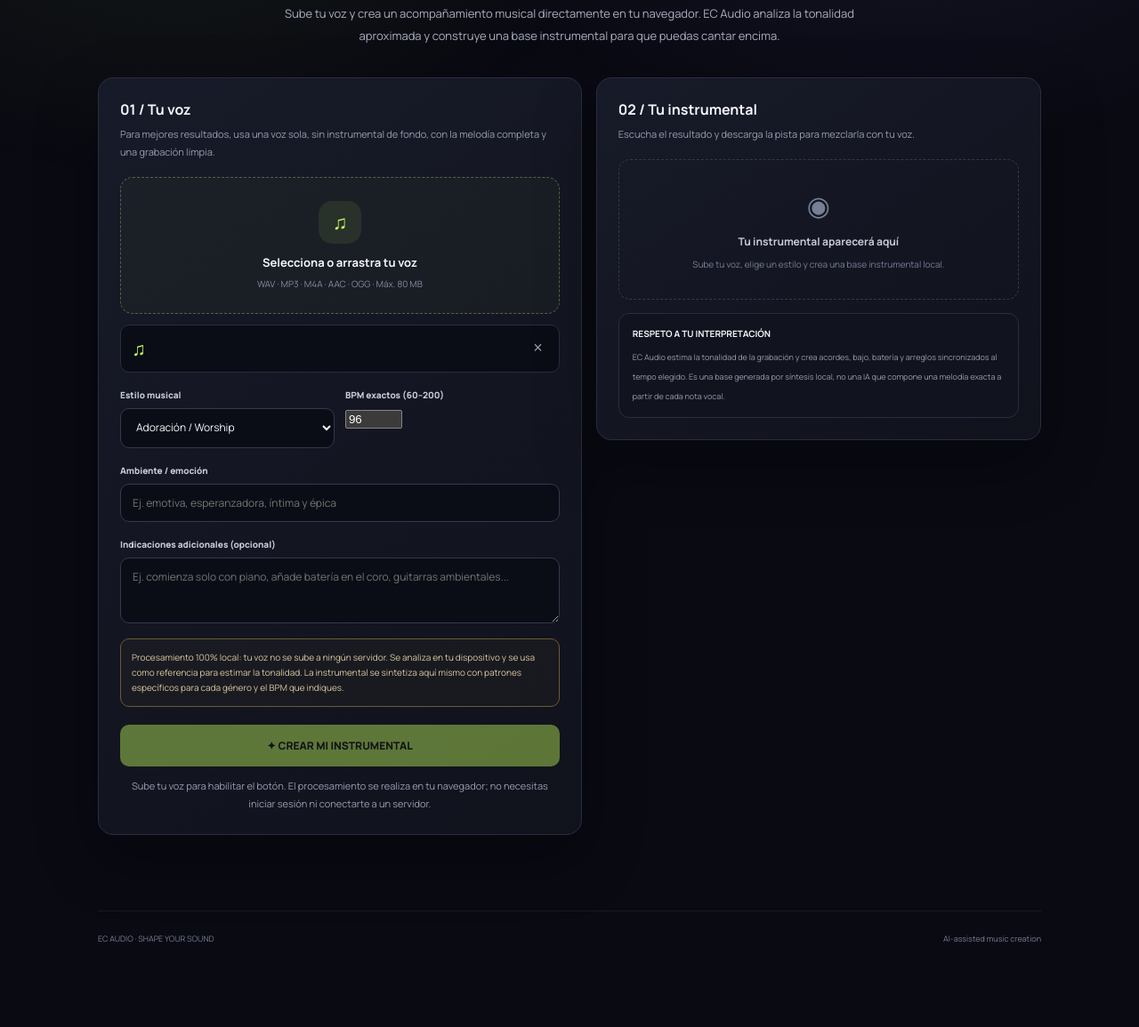
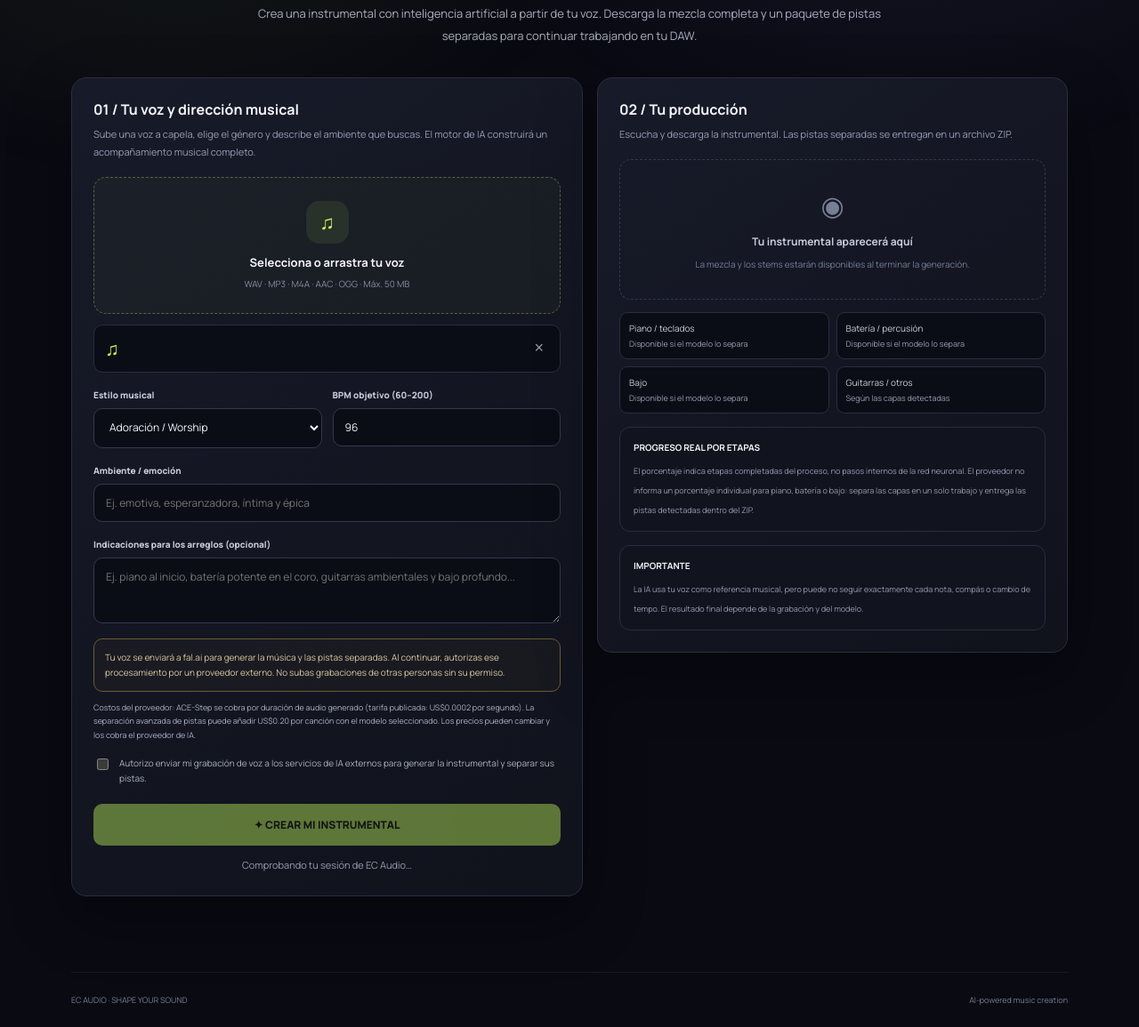
Before and after one commit to LocutorCM/EC-Audio-Hub, a plain HTML site: page docs/instrumental.html in a window 1280 px wide. Shown: the part 243-1398 px from the top of the page at 89% size. Before the commit the page ends 1329 px from the top, so only its background shows below. Drawn offline with nearby package versions, Linux system fonts and the light colour scheme.

Commit message:
Redesign instrumental studio for cloud AI generation and separated stems

```diff
--- a/docs/instrumental.html
+++ b/docs/instrumental.html
@@ -2,22 +2,22 @@
 <html lang="es">
 <head>
 <meta charset="utf-8"><meta name="viewport" content="width=device-width,initial-scale=1"><meta name="theme-color" content="#090a12">
-<meta name="description" content="EC AI Instrumental Creator — crea acompañamientos instrumentales a partir de tu voz.">
-<title>EC AI Instrumental Creator — EC Audio</title>
+<meta name="description" content="EC Audio AI Instrumental Studio — crea instrumentales con IA y descarga pistas separadas.">
+<title>EC AI Instrumental Studio — EC Audio</title>
 <link rel="preconnect" href="https://fonts.googleapis.com"><link rel="preconnect" href="https://fonts.gstatic.com" crossorigin><link href="https://fonts.googleapis.com/css2?family=DM+Mono:wght@400;500&family=Manrope:wght@400;500;600;700;800&display=swap" rel="stylesheet">
 <style>
 :root{color-scheme:dark;--bg:#090a12;--surface:#11131e;--line:#292d40;--text:#f5f6fb;--muted:#969caf;--lime:#c7ff5e;--violet:#a58bff;--cyan:#73e5ef}
-*{box-sizing:border-box}body{margin:0;background:var(--bg);color:var(--text);font-family:Manrope,system-ui,sans-serif}a{color:inherit;text-decoration:none}.wrap{width:min(1060px,calc(100% - 40px));margin:auto}
+*{box-sizing:border-box}body{margin:0;background:var(--bg);color:var(--text);font-family:Manrope,system-ui,sans-serif}a{color:inherit;text-decoration:none}.wrap{width:min(1120px,calc(100% - 40px));margin:auto}
 body:before{content:"";position:fixed;inset:0;pointer-events:none;background:radial-gradient(ellipse at 80% 0%,#a58bff1b,transparent 38%),radial-gradient(ellipse at 15% 20%,#c7ff5e0d,transparent 32%);z-index:-1}
 header{height:78px;display:flex;align-items:center;justify-content:space-between;border-bottom:1px solid #ffffff12}.brand{display:flex;align-items:center;gap:11px;font-size:13px;font-weight:800;letter-spacing:.18em}.logo{width:37px;height:37px;border-radius:11px;display:grid;place-items:center;background:var(--lime);color:#11150a;font-weight:900}.back{font-size:11px;color:#b7bbca}.back:hover{color:var(--lime)}
-main{padding:58px 0 85px}.hero{text-align:center;margin-bottom:35px}.eyebrow{color:var(--lime);font:10px "DM Mono",monospace;letter-spacing:.2em;text-transform:uppercase}.hero h1{font-size:clamp(38px,7vw,65px);letter-spacing:-.075em;line-height:1;margin:16px 0}.hero h1 span{color:var(--lime)}.hero p{max-width:660px;margin:auto;color:#a9aec0;font-size:13px;line-height:1.9}
+main{padding:58px 0 85px}.hero{text-align:center;margin-bottom:35px}.eyebrow{color:var(--lime);font:10px "DM Mono",monospace;letter-spacing:.2em;text-transform:uppercase}.hero h1{font-size:clamp(38px,7vw,65px);letter-spacing:-.075em;line-height:1;margin:16px 0}.hero h1 span{color:var(--lime)}.hero p{max-width:720px;margin:auto;color:#a9aec0;font-size:13px;line-height:1.9}
 .layout{display:grid;grid-template-columns:1fr .92fr;gap:16px;align-items:start}.panel{border:1px solid var(--line);border-radius:17px;background:linear-gradient(145deg,#171a28,#10121c);padding:24px;box-shadow:0 25px 70px #0004}.panel h2{font-size:16px;margin:0 0 7px}.muted{color:var(--muted);font-size:11px;line-height:1.8;margin:0 0 18px}
 .drop{display:block;border:1px dashed #596044;border-radius:14px;background:#c7ff5e08;padding:26px 17px;text-align:center;cursor:pointer;transition:.2s}.drop.drag{border-color:var(--lime);background:#c7ff5e14}.upload-icon{width:48px;height:48px;border-radius:15px;margin:0 auto 12px;display:grid;place-items:center;background:#c7ff5e15;color:var(--lime);font-size:22px}.drop strong{display:block;font-size:13px}.drop span{display:block;color:#858ca1;font-size:10px;margin-top:8px}.drop input{display:none}
 .file{display:flex;align-items:center;gap:12px;padding:12px;border:1px solid var(--line);border-radius:10px;margin-top:12px;background:#0b0d16}.filemeta{min-width:0;flex:1}.filemeta b{display:block;font-size:11px;overflow:hidden;text-overflow:ellipsis;white-space:nowrap}.filemeta small{color:var(--muted);font-size:9px}.remove{border:0;background:transparent;color:#969caf;font-size:18px;cursor:pointer}
-audio{width:100%;height:40px;margin-top:12px}label.field{display:block;font-size:10px;font-weight:800;color:#c8ccda;margin:18px 0 8px}select,input[type=text],textarea{width:100%;padding:12px 13px;border:1px solid #34384e;border-radius:10px;background:#0b0d16;color:#f5f6fb;font:12px Manrope,sans-serif;outline:none}select:focus,input:focus,textarea:focus{border-color:var(--lime)}textarea{min-height:74px;resize:vertical}.row{display:grid;grid-template-columns:1fr 1fr;gap:12px}.primary{width:100%;border:0;border-radius:10px;background:var(--lime);color:#11150a;font:800 12px Manrope,sans-serif;padding:15px;margin-top:20px;cursor:pointer}.primary:disabled{opacity:.42;cursor:not-allowed}
-.consent{display:flex;gap:9px;align-items:flex-start;margin-top:16px;color:#aab0c2;font-size:10px;line-height:1.7}.consent input{accent-color:var(--lime);margin-top:3px}.notice{margin-top:12px;padding:12px;border:1px solid #6c5b32;border-radius:10px;background:#6c5b3212;color:#d7c99e;font-size:10px;line-height:1.7}
-.status{display:none;margin-top:16px;padding:13px;border:1px solid var(--line);border-radius:10px;background:#0b0d16}.status.show{display:block}.statushead{display:flex;justify-content:space-between;gap:12px;font-size:10px}.statushead b{color:var(--lime)}.progress{height:5px;background:#292d40;border-radius:8px;margin-top:11px;overflow:hidden}.progress i{display:block;height:100%;width:0;background:var(--lime);transition:width .2s}
-.error{display:none;margin-top:13px;padding:12px;border:1px solid #743f4b;border-radius:10px;background:#391c261a;color:#ffabb7;font-size:10px;line-height:1.6}.error.show{display:block}.result{border:1px dashed #34384e;border-radius:13px;padding:30px 17px;text-align:center;color:#777f94}.result b{display:block;color:#c8ccda;font-size:12px}.result span{display:block;font-size:10px;line-height:1.8;margin-top:8px}.result.ready{border-style:solid;border-color:#c7ff5e55;background:#c7ff5e08}.download{display:none;align-items:center;justify-content:center;width:100%;padding:13px;border:1px solid #c7ff5e66;border-radius:10px;color:var(--lime);font-size:11px;font-weight:800;margin-top:12px}.download.show{display:flex}.tip{border:1px solid var(--line);border-radius:12px;padding:15px;background:#11131e;margin-top:15px}.tip b{font-size:10px;display:block;margin-bottom:6px}.tip span{font-size:9px;line-height:1.7;color:var(--muted)}
+audio{width:100%;height:40px;margin-top:12px}label.field{display:block;font-size:10px;font-weight:800;color:#c8ccda;margin:18px 0 8px}select,input[type=text],input[type=number],textarea{width:100%;padding:12px 13px;border:1px solid #34384e;border-radius:10px;background:#0b0d16;color:#f5f6fb;font:12px Manrope,sans-serif;outline:none}select:focus,input:focus,textarea:focus{border-color:var(--lime)}textarea{min-height:74px;resize:vertical}.row{display:grid;grid-template-columns:1fr 1fr;gap:12px}.primary{width:100%;border:0;border-radius:10px;background:var(--lime);color:#11150a;font:800 12px Manrope,sans-serif;padding:15px;margin-top:20px;cursor:pointer}.primary:disabled{opacity:.42;cursor:not-allowed}
+.consent{display:flex;gap:9px;align-items:flex-start;margin-top:16px;color:#aab0c2;font-size:10px;line-height:1.7}.consent input{accent-color:var(--lime);margin-top:3px;flex:0 0 auto}.notice{margin-top:12px;padding:12px;border:1px solid #6c5b32;border-radius:10px;background:#6c5b3212;color:#d7c99e;font-size:10px;line-height:1.7}.cost{margin-top:10px;color:#aab0c2;font-size:9px;line-height:1.7}
+.status{display:none;margin-top:16px;padding:15px;border:1px solid var(--line);border-radius:10px;background:#0b0d16}.status.show{display:block}.statushead{display:flex;justify-content:space-between;gap:12px;font-size:10px}.statushead b{color:var(--lime)}.progress{height:5px;background:#292d40;border-radius:8px;margin-top:11px;overflow:hidden}.progress i{display:block;height:100%;width:0;background:var(--lime);transition:width .4s}.stage-list{display:grid;gap:8px;margin-top:15px}.stage{display:flex;align-items:flex-start;gap:9px;color:#777f94;font-size:10px;line-height:1.6}.stage .dot{width:7px;height:7px;border-radius:50%;background:#42485d;margin-top:4px;flex:0 0 auto}.stage.active{color:#f5f6fb}.stage.active .dot{background:var(--lime);box-shadow:0 0 12px #c7ff5e88}.stage.done{color:#c7ff5e}.stage.done .dot{background:var(--lime)}
+.error{display:none;margin-top:13px;padding:12px;border:1px solid #743f4b;border-radius:10px;background:#391c261a;color:#ffabb7;font-size:10px;line-height:1.6}.error.show{display:block}.result{border:1px dashed #34384e;border-radius:13px;padding:30px 17px;text-align:center;color:#777f94}.result b{display:block;color:#c8ccda;font-size:12px}.result span{display:block;font-size:10px;line-height:1.8;margin-top:8px}.result.ready{border-style:solid;border-color:#c7ff5e55;background:#c7ff5e08}.download{display:none;align-items:center;justify-content:center;width:100%;padding:13px;border:1px solid #c7ff5e66;border-radius:10px;color:var(--lime);font-size:11px;font-weight:800;margin-top:12px}.download.show{display:flex}.download.secondary{border-color:#a58bff66;color:#c4b4ff}.tip{border:1px solid var(--line);border-radius:12px;padding:15px;background:#11131e;margin-top:15px}.tip b{font-size:10px;display:block;margin-bottom:6px}.tip span{font-size:9px;line-height:1.7;color:var(--muted)}.track-grid{display:grid;grid-template-columns:repeat(2,1fr);gap:8px;margin-top:14px}.track{padding:10px;border:1px solid var(--line);border-radius:9px;background:#0b0d16;font-size:10px;color:#c8ccda}.track small{display:block;color:var(--muted);font-size:9px;margin-top:4px}
 footer{border-top:1px solid #ffffff12;padding:24px 0;color:#777e91;font-size:9px;display:flex;justify-content:space-between;gap:12px;flex-wrap:wrap}
 @media(max-width:760px){.layout{grid-template-columns:1fr}.panel{padding:20px}main{padding:45px 0 65px}}@media(max-width:480px){.wrap{width:calc(100% - 28px)}.row{grid-template-columns:1fr}.hero h1{font-size:42px}}
 </style>
@@ -25,33 +25,49 @@ footer{border-top:1px solid #ffffff12;padding:24px 0;color:#777e91;font-size:9px
 <body>
 <header class="wrap"><a class="brand" href="./"><span class="logo">EC</span><span>EC AUDIO</span></a><div style="display:flex;gap:18px"><a class="back" href="./account.html">Mi cuenta ↗</a><a class="back" href="./">← Volver</a></div></header>
 <main class="wrap">
-<div class="hero"><div class="eyebrow">EC AUDIO / AI MUSIC STUDIO</div><h1>EC AI <span>INSTRUMENTAL</span></h1><p>Sube tu voz y crea un acompañamiento musical directamente en tu navegador. EC Audio analiza la tonalidad aproximada y construye una base instrumental para que puedas cantar encima.</p></div>
+<div class="hero"><div class="eyebrow">EC AUDIO / AI MUSIC STUDIO</div><h1>EC AI <span>INSTRUMENTAL</span></h1><p>Crea una instrumental con inteligencia artificial a partir de tu voz. Descarga la mezcla completa y un paquete de pistas separadas para continuar trabajando en tu DAW.</p></div>
 <div class="layout">
 <section class="panel">
-<h2>01 / Tu voz</h2><p class="muted">Para mejores resultados, usa una voz sola, sin instrumental de fondo, con la melodía completa y una grabación limpia.</p>
-<label class="drop" id="dropzone" for="voiceFile"><div class="upload-icon">♫</div><strong>Selecciona o arrastra tu voz</strong><span>WAV · MP3 · M4A · AAC · OGG · Máx. 80 MB</span><input id="voiceFile" type="file" accept=".wav,.mp3,.m4a,.aac,.ogg,audio/*"></label>
+<h2>01 / Tu voz y dirección musical</h2><p class="muted">Sube una voz a capela, elige el género y describe el ambiente que buscas. El motor de IA construirá un acompañamiento musical completo.</p>
+<label class="drop" id="dropzone" for="voiceFile"><div class="upload-icon">♫</div><strong>Selecciona o arrastra tu voz</strong><span>WAV · MP3 · M4A · AAC · OGG · Máx. 50 MB</span><input id="voiceFile" type="file" accept=".wav,.mp3,.m4a,.aac,.ogg,audio/*"></label>
 <div class="file" id="fileLine" hidden><div style="font-size:21px;color:var(--lime)">♫</div><div class="filemeta"><b id="fileName"></b><small id="fileSize"></small></div><button class="remove" id="removeFile" type="button">×</button></div>
 <audio id="voicePlayer" controls hidden></audio>
-<div class="row"><div><label class="field" for="style">Estilo musical</label><select id="style"><option value="worship">Adoración / Worship</option><option value="ballad">Balada</option><option value="acoustic">Acústico</option><option value="pop">Pop</option><option value="urban">Urbano / Reggaetón</option><option value="reggaeton">Reggaetón clásico</option><option value="rap">Rap / Hip-hop</option><option value="boom_bap">Boom bap</option><option value="trap">Trap</option><option value="drill">Drill</option><option value="afrobeat">Afrobeat</option><option value="house">House / Dance</option><option value="rock">Rock</option><option value="rnb">R&B / Soul</option><option value="cinematic">Cinemático</option></select></div><div><label class="field" for="tempo">BPM exactos (60–200)</label><input id="tempo" type="number" min="60" max="200" step="1" value="96" inputmode="numeric"></div></div>
+<div class="row"><div><label class="field" for="style">Estilo musical</label><select id="style"><option value="worship">Adoración / Worship</option><option value="ballad">Balada</option><option value="acoustic">Acústico</option><option value="pop">Pop</option><option value="urban">Urbano / Reggaetón</option><option value="reggaeton">Reggaetón clásico</option><option value="rap">Rap / Hip-hop</option><option value="boom_bap">Boom bap</option><option value="trap">Trap</option><option value="drill">Drill</option><option value="afrobeat">Afrobeat</option><option value="house">House / Dance</option><option value="rock">Rock</option><option value="rnb">R&B / Soul</option><option value="cinematic">Cinemático</option></select></div><div><label class="field" for="tempo">BPM objetivo (60–200)</label><input id="tempo" type="number" min="60" max="200" step="1" value="96" inputmode="numeric"></div></div>
 <label class="field" for="mood">Ambiente / emoción</label><input id="mood" type="text" maxlength="120" placeholder="Ej. emotiva, esperanzadora, íntima y épica">
-<label class="field" for="notes">Indicaciones adicionales (opcional)</label><textarea id="notes" maxlength="500" placeholder="Ej. comienza solo con piano, añade batería en el coro, guitarras ambientales..."></textarea>
-<div class="notice">Procesamiento 100% local: tu voz no se sube a ningún servidor. Se analiza en tu dispositivo y se usa como referencia para estimar la tonalidad. La instrumental se sintetiza aquí mismo con patrones específicos para cada género y el BPM que indiques.</div>
-<button class="primary" id="generateButton">✦ CREAR MI INSTRUMENTAL</button>
-<p class="muted" style="margin:12px 0 0;text-align:center">Sube tu voz para habilitar el botón. El procesamiento se realiza en tu navegador; no necesitas iniciar sesión ni conectarte a un servidor.</p>
-<div class="status" id="status"><div class="statushead"><span id="statusText">Preparando audio…</span><b id="statusPercent">0%</b></div><div class="progress"><i id="progressBar"></i></div></div>
+<label class="field" for="notes">Indicaciones para los arreglos (opcional)</label><textarea id="notes" maxlength="500" placeholder="Ej. piano al inicio, batería potente en el coro, guitarras ambientales y bajo profundo..."></textarea>
+<div class="notice">Tu voz se enviará a fal.ai para generar la música y las pistas separadas. Al continuar, autorizas ese procesamiento por un proveedor externo. No subas grabaciones de otras personas sin su permiso.</div>
+<div class="cost">Costos del proveedor: ACE-Step se cobra por duración de audio generado (tarifa publicada: US$0.0002 por segundo). La separación avanzada de pistas puede añadir US$0.20 por canción con el modelo seleccionado. Los precios pueden cambiar y los cobra el proveedor de IA.</div>
+<label class="consent"><input id="consent" type="checkbox"><span>Autorizo enviar mi grabación de voz a los servicios de IA externos para generar la instrumental y separar sus pistas.</span></label>
+<button class="primary" id="generateButton" disabled>✦ CREAR CON INTELIGENCIA ARTIFICIAL</button>
+<p class="muted" id="authMessage" style="margin:12px 0 0;text-align:center">Comprobando tu sesión de EC Audio…</p>
+<div class="status" id="status" aria-live="polite">
+ <div class="statushead"><span id="statusText">Preparando generación…</span><b id="statusPercent">0%</b></div><div class="progress"><i id="progressBar"></i></div>
+ <div class="stage-list">
+  <div class="stage" id="stageCompose"><i class="dot"></i><span><b>Composición IA</b><br>Creando la instrumental completa a partir de tu voz</span></div>
+  <div class="stage" id="stageStems"><i class="dot"></i><span><b>Separación de pistas</b><br>Analizando batería, bajo, piano/teclados y otras capas que el modelo pueda aislar</span></div>
+  <div class="stage" id="stageDone"><i class="dot"></i><span><b>Archivos listos</b><br>Preparando mezcla completa y paquete de stems</span></div>
+ </div>
+</div>
 <div class="error" id="errorBox" role="alert"></div>
 </section>
 <section class="panel">
-<h2>02 / Tu instrumental</h2><p class="muted">Escucha el resultado y descarga la pista para mezclarla con tu voz.</p>
-<div class="result" id="result"><div style="font-size:30px;margin-bottom:12px">◉</div><b id="resultTitle">Tu instrumental aparecerá aquí</b><span id="resultText">Sube tu voz, elige un estilo y crea una base instrumental local.</span></div>
+<h2>02 / Tu producción</h2><p class="muted">Escucha y descarga la instrumental. Las pistas separadas se entregan en un archivo ZIP.</p>
+<div class="result" id="result"><div style="font-size:30px;margin-bottom:12px">◉</div><b id="resultTitle">Tu instrumental aparecerá aquí</b><span id="resultText">La mezcla y los stems estarán disponibles al terminar la generación.</span></div>
 <audio id="resultPlayer" controls hidden></audio>
-<a class="download" id="downloadLink" href="#" download="EC-AI-Instrumental.mp3">↓ DESCARGAR INSTRUMENTAL</a>
-<div class="tip"><b>RESPETO A TU INTERPRETACIÓN</b><span>EC Audio estima la tonalidad de la grabación y crea acordes, bajo, batería y arreglos sincronizados al tempo elegido. Es una base generada por síntesis local, no una IA que compone una melodía exacta a partir de cada nota vocal.</span></div>
-
+<a class="download" id="downloadMix" href="#" download="EC-AI-Instrumental.wav">↓ DESCARGAR INSTRUMENTAL COMPLETA</a>
+<a class="download secondary" id="downloadStems" href="#" target="_blank" rel="noopener">↓ DESCARGAR PISTAS SEPARADAS (ZIP)</a>
+<div class="track-grid">
+ <div class="track">Piano / teclados<small>Disponible si el modelo lo separa</small></div>
+ <div class="track">Batería / percusión<small>Disponible si el modelo lo separa</small></div>
+ <div class="track">Bajo<small>Disponible si el modelo lo separa</small></div>
+ <div class="track">Guitarras / otros<small>Según las capas detectadas</small></div>
+</div>
+<div class="tip"><b>PROGRESO REAL POR ETAPAS</b><span>El porcentaje indica etapas completadas del proceso, no pasos internos de la red neuronal. El proveedor no informa un porcentaje individual para piano, batería o bajo: separa las capas en un solo trabajo y entrega las pistas detectadas dentro del ZIP.</span></div>
+<div class="tip"><b>IMPORTANTE</b><span>La IA usa tu voz como referencia musical, pero puede no seguir exactamente cada nota, compás o cambio de tempo. El resultado final depende de la grabación y del modelo.</span></div>
 </section>
 </div>
 </main>
-<footer class="wrap"><span>EC AUDIO · SHAPE YOUR SOUND</span><span>AI-assisted music creation</span></footer>
+<footer class="wrap"><span>EC AUDIO · SHAPE YOUR SOUND</span><span>AI-powered music creation</span></footer>
 <script type="module" src="./js/instrumental.js"></script>
 </body>
 </html>
```
